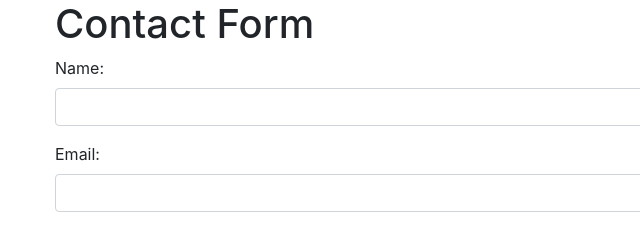
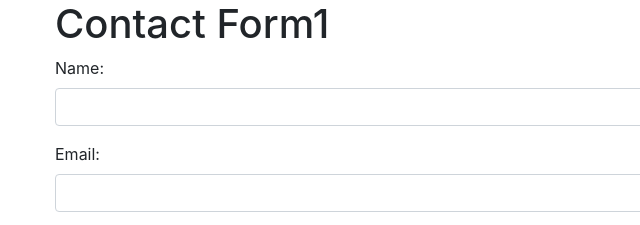
Before and after one commit to kevin92fung/ContactForm, a plain HTML site: page index.html in a window 1280 px wide. Shown: the top 225 px of the page, 30-670 px from the left. Drawn offline with nearby package versions, Linux system fonts and the light colour scheme.

Commit message:
Update index.html

```diff
--- a/index.html
+++ b/index.html
@@ -7,7 +7,7 @@
     </head>
     <body>
         <div class="container">
-            <h1>Contact Form</h1>
+            <h1>Contact Form1</h1>
             <form id="contactForm" method="POST">
                 <div class="form-group">
                     <label for="name">Name:</label>
```
